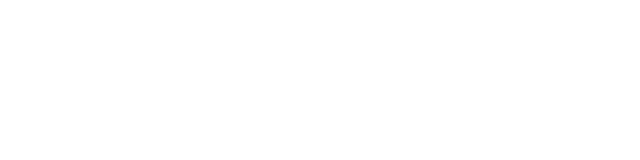
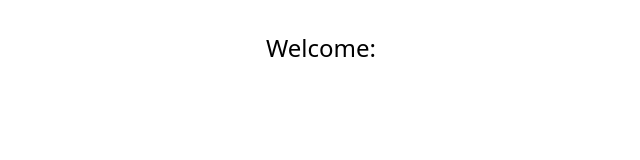
Before and after one commit to aramsing/banksystem-frontend, a React (Vite) app: page /userhome in a window 1280 px wide. Before the commit this address had no page. Shown: the top 160 px of the page, without its empty margins (319-959 px from the left). Built offline with nearby package versions, Linux system fonts and the light colour scheme.

Commit message:
Made User Home Page and Register Page

```diff
--- a/package.json
+++ b/package.json
@@ -10,12 +10,14 @@
     "preview": "vite preview"
   },
   "dependencies": {
+    "axios": "^1.7.9",
     "lucide-react": "^0.446.0",
     "react": "^18.3.1",
     "react-dom": "^18.3.1"
   },
   "devDependencies": {
     "@eslint/js": "^9.9.0",
+    "@types/axios": "^0.9.36",
     "@types/react": "^18.3.3",
     "@types/react-dom": "^18.3.0",
     "@vitejs/plugin-react": "^4.3.1",
--- a/src/App.tsx
+++ b/src/App.tsx
@@ -3,6 +3,7 @@ import Login from "./pages/login";
 import React from "react";
 import Home from "./pages/home";
 import About from "./pages/about";
+import UserHome from "./pages/userHome";
 
 export default function App() {
     return (
@@ -12,6 +13,7 @@ export default function App() {
                 <Route path="/" element={<Home />}/>
                 <Route path="/login" element={<Login />}/>
                 <Route path="/about" element={<About />}/>
+                <Route path="/userhome" element={<UserHome />}/>
             </Routes>
         </BrowserRouter>
         </React.StrictMode>
--- /dev/null
+++ b/src/common/banksystem-server.ts
@@ -0,0 +1,9 @@
+import axios from 'axios'
+
+export const bsServer = axios.create({
+    baseURL: "http://ec2-3-12-74-107.us-east-2.compute.amazonaws.com:8080",
+    headers: {
+        Accept: "application/json",
+        "Content-Type": "application/json"
+    }
+})
--- /dev/null
+++ b/src/common/user.ts
@@ -0,0 +1,12 @@
+export default interface User {
+    userId?: number;
+    username: string;
+    password: string;
+    email: string;
+    firstname: string;
+    lastname: string;
+    address: string;
+    usertype: string;
+}
+
+// ? means optional
--- a/src/pages/home.tsx
+++ b/src/pages/home.tsx
@@ -4,7 +4,7 @@ export default function Home() {
     const navigate = useNavigate();
 
     return (
-        <div>
+        <>
             <header className="font-bold text-4xl py-10 text-center">
                 <h1>BankSystem</h1>
             </header>
@@ -14,8 +14,6 @@ export default function Home() {
                     <button onClick={() => {navigate("/login")}}>Login</button>
                 </div>
             </main>
-
-
-        </div>
+        </>
     );
 }
--- a/src/pages/login.tsx
+++ b/src/pages/login.tsx
@@ -26,7 +26,7 @@ export default function Login() {
             </div>
 
             {/* create a profile page */}
-            <button style={{display: 'block', margin: '0 auto'}} className="text-2xl py-10" onClick={() => {navigate("/")}}>Submit</button>
+            <button style={{display: 'block', margin: '0 auto'}} className="text-2xl py-10" onClick={() => {navigate("/userhome")}}>Submit</button>
         </>
     )
 }
--- /dev/null
+++ b/src/pages/register.tsx
@@ -0,0 +1,8 @@
+import { useState } from "react";
+import { useNavigate } from "react-router-dom";
+
+export default function Register() {
+    const [username, setUsername] = useState('');
+    const [password, setPassword] = useState('');
+    const navigate = useNavigate();
+}
--- /dev/null
+++ b/src/pages/userHome.tsx
@@ -0,0 +1,11 @@
+export default function UserHome() {
+    return (
+        <>
+            <main className="h-screen">
+                <div className="text-2xl text-center py-8">
+                    <label>Welcome: </label>
+                </div>
+            </main>
+        </>
+    );
+}
```
Also changed, not shown: 1 other file (tests, documents, lock files or other folders).
